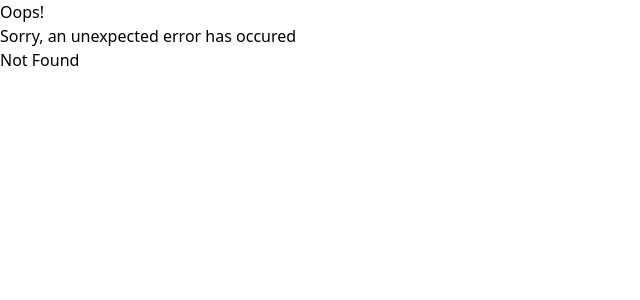
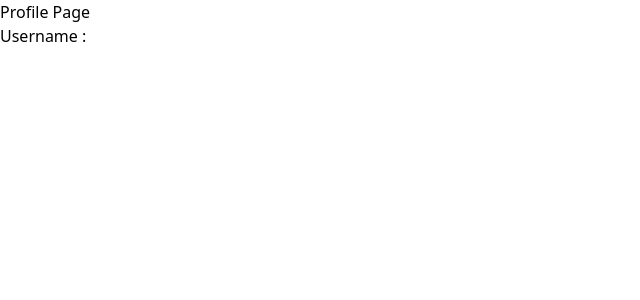
Before and after one commit to AhmadIkbalDjaya/Belajar-React, a React (Vite) app: page /profile in a window 1280 px wide. Before the commit this address had no page. Shown: the top 300 px of the page, without its empty margins (0-640 px from the left). Built offline with nearby package versions, Linux system fonts and the light colour scheme; sample sign-in values are in the browser's storage.

Commit message:
18. Custom Hooks

```diff
--- /dev/null
+++ b/src/hooks/useLogin.jsx
@@ -0,0 +1,16 @@
+import { useEffect, useState } from "react";
+import { getUserName } from "../services/auth.service";
+
+export const useLogin = () => {
+  const [username, setUsername] = useState("");
+  useEffect(() => {
+    const token = localStorage.getItem("token");
+    if (token) {
+      setUsername(getUserName(token));
+    } else {
+      window.location.href = "/login";
+    }
+  }, []);
+
+  return username;
+};
--- a/src/pages/products.jsx
+++ b/src/pages/products.jsx
@@ -2,25 +2,16 @@ import { Fragment, useEffect, useRef, useState } from "react";
 import CardProduct from "../components/Fragments/CardProduct";
 import Button from "../components/Elements/Button";
 import { getProducts } from "../services/product.service";
-import { getUserName } from "../services/auth.service";
+import { useLogin } from "../hooks/useLogin";
 
 export default function ProductsPage() {
   const [cart, setCart] = useState([]);
   const [totalPrice, setTotalPrice] = useState(0);
   const [products, setProducts] = useState([]);
-  const [username, setUsername] = useState("");
+  const username = useLogin();
 
   useEffect(() => {
     setCart(JSON.parse(localStorage.getItem("cart")) || []);
-  }, []);
-
-  useEffect(() => {
-    const token = localStorage.getItem("token");
-    if (token) {
-      setUsername(getUserName(token));
-    } else {
-      window.location.href = "/login";
-    }
   }, []);
 
   useEffect(() => {
--- /dev/null
+++ b/src/pages/profile.jsx
@@ -0,0 +1,11 @@
+import { useLogin } from "../hooks/useLogin";
+
+export default function ProfilePage() {
+  const username = useLogin();
+  return (
+    <div>
+      <h1>Profile Page</h1>
+      Username : {username}
+    </div>
+  );
+}
```
Also changed, not shown: src/main.jsx (+7 -2 lines).
